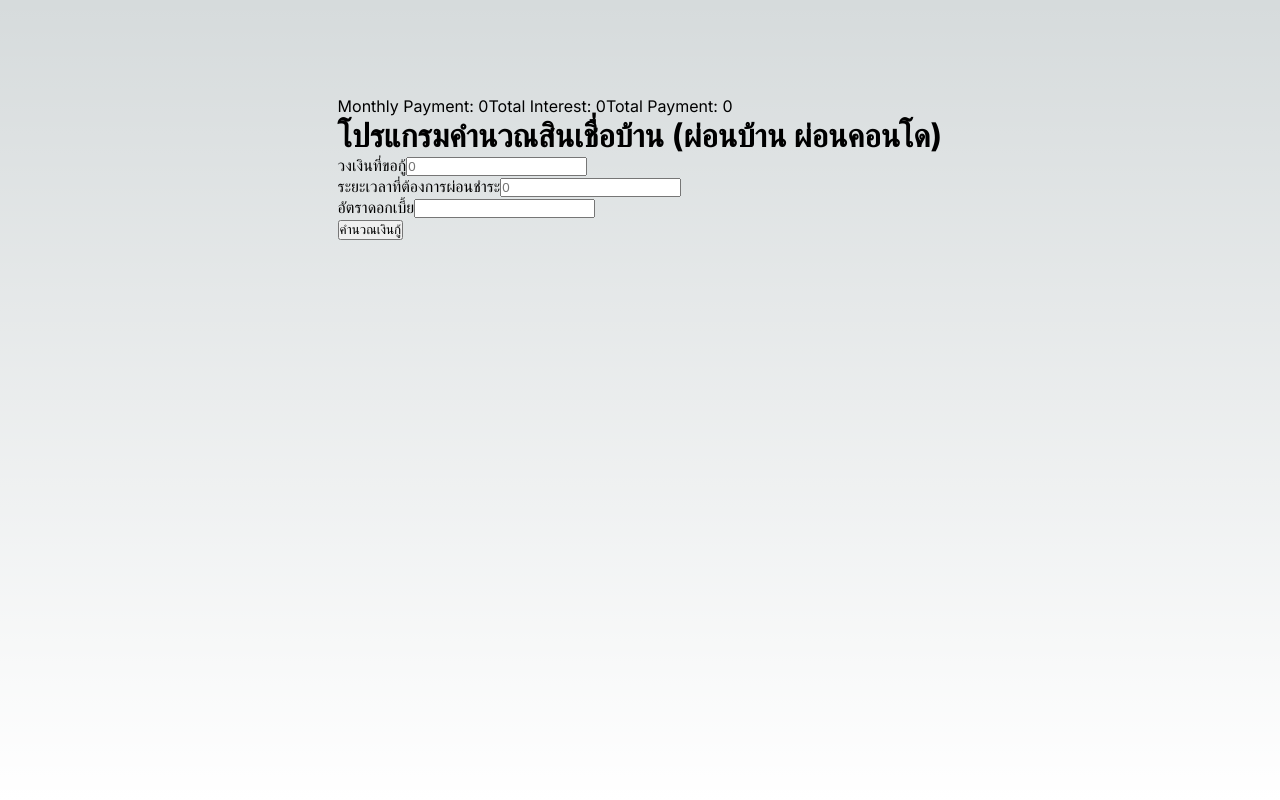
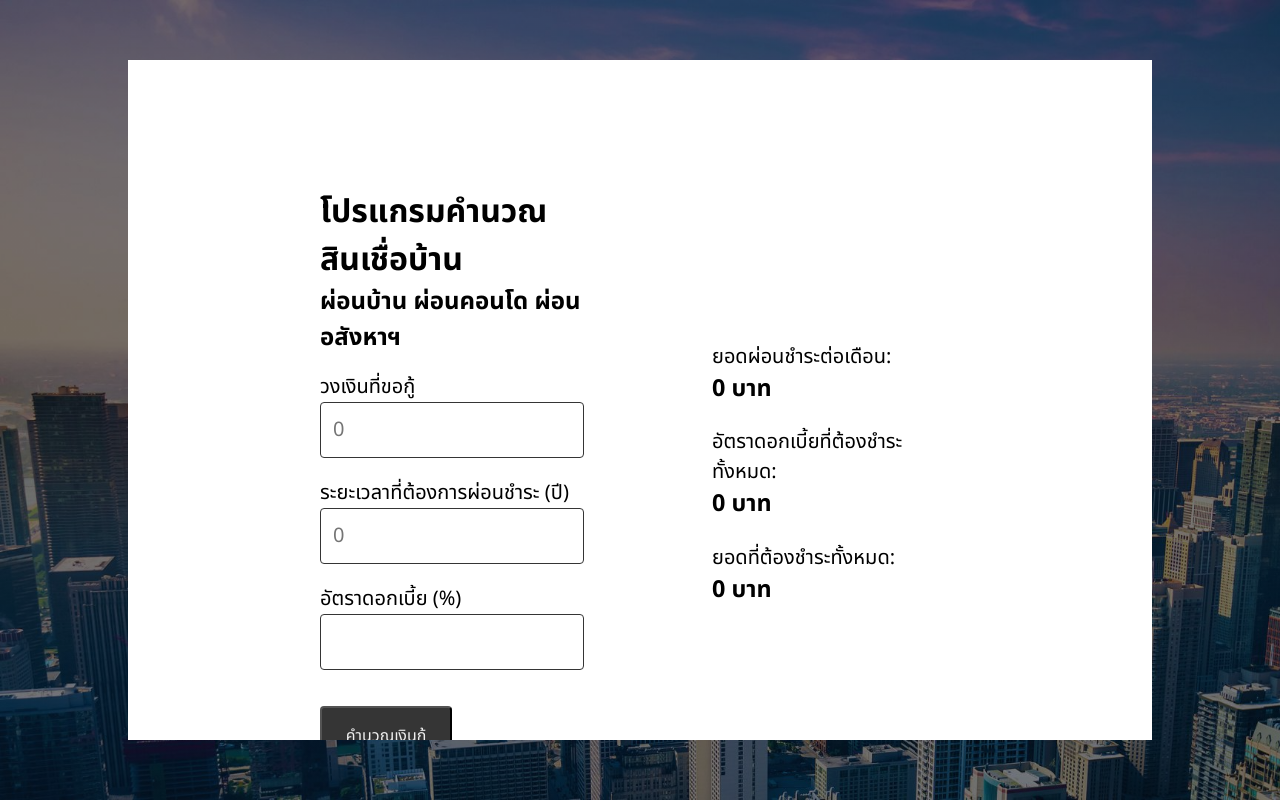
Before and after one commit to stateless-x/loan-calculator, a Next.js app: page / in a window 1280 px wide. Built offline with nearby package versions, Linux system fonts and the light colour scheme.

Commit message:
complete overall ui

```diff
--- a/src/app/globals.css
+++ /dev/null
@@ -1,107 +0,0 @@
-:root {
-  --max-width: 1100px;
-  --border-radius: 12px;
-  --font-mono: ui-monospace, Menlo, Monaco, 'Cascadia Mono', 'Segoe UI Mono',
-    'Roboto Mono', 'Oxygen Mono', 'Ubuntu Monospace', 'Source Code Pro',
-    'Fira Mono', 'Droid Sans Mono', 'Courier New', monospace;
-
-  --foreground-rgb: 0, 0, 0;
-  --background-start-rgb: 214, 219, 220;
-  --background-end-rgb: 255, 255, 255;
-
-  --primary-glow: conic-gradient(
-    from 180deg at 50% 50%,
-    #16abff33 0deg,
-    #0885ff33 55deg,
-    #54d6ff33 120deg,
-    #0071ff33 160deg,
-    transparent 360deg
-  );
-  --secondary-glow: radial-gradient(
-    rgba(255, 255, 255, 1),
-    rgba(255, 255, 255, 0)
-  );
-
-  --tile-start-rgb: 239, 245, 249;
-  --tile-end-rgb: 228, 232, 233;
-  --tile-border: conic-gradient(
-    #00000080,
-    #00000040,
-    #00000030,
-    #00000020,
-    #00000010,
-    #00000010,
-    #00000080
-  );
-
-  --callout-rgb: 238, 240, 241;
-  --callout-border-rgb: 172, 175, 176;
-  --card-rgb: 180, 185, 188;
-  --card-border-rgb: 131, 134, 135;
-}
-
-@media (prefers-color-scheme: dark) {
-  :root {
-    --foreground-rgb: 255, 255, 255;
-    --background-start-rgb: 0, 0, 0;
-    --background-end-rgb: 0, 0, 0;
-
-    --primary-glow: radial-gradient(rgba(1, 65, 255, 0.4), rgba(1, 65, 255, 0));
-    --secondary-glow: linear-gradient(
-      to bottom right,
-      rgba(1, 65, 255, 0),
-      rgba(1, 65, 255, 0),
-      rgba(1, 65, 255, 0.3)
-    );
-
-    --tile-start-rgb: 2, 13, 46;
-    --tile-end-rgb: 2, 5, 19;
-    --tile-border: conic-gradient(
-      #ffffff80,
-      #ffffff40,
-      #ffffff30,
-      #ffffff20,
-      #ffffff10,
-      #ffffff10,
-      #ffffff80
-    );
-
-    --callout-rgb: 20, 20, 20;
-    --callout-border-rgb: 108, 108, 108;
-    --card-rgb: 100, 100, 100;
-    --card-border-rgb: 200, 200, 200;
-  }
-}
-
-* {
-  box-sizing: border-box;
-  padding: 0;
-  margin: 0;
-}
-
-html,
-body {
-  max-width: 100vw;
-  overflow-x: hidden;
-}
-
-body {
-  color: rgb(var(--foreground-rgb));
-  background: linear-gradient(
-      to bottom,
-      transparent,
-      rgb(var(--background-end-rgb))
-    )
-    rgb(var(--background-start-rgb));
-}
-
-a {
-  color: inherit;
-  text-decoration: none;
-}
-
-@media (prefers-color-scheme: dark) {
-  html {
-    color-scheme: dark;
-  }
-}
--- a/src/app/layout.tsx
+++ b/src/app/layout.tsx
@@ -1,12 +1,12 @@
-import './globals.css'
+import '../styles/globals.css'
 import type { Metadata } from 'next'
-import { Inter } from 'next/font/google'
+import { Noto_Sans_Thai } from 'next/font/google'
 
-const inter = Inter({ subsets: ['latin'] })
+const notoSansThai = Noto_Sans_Thai ({ subsets: ['latin'] })
 
 export const metadata: Metadata = {
-  title: 'Create Next App',
-  description: 'Generated by create next app',
+  title: 'คำนวนเงินกู้บ้าน คอนโด อสังหาฯ ฟรี โดย Purin Buriwong',
+  description: 'โปรแกรมคำนวณดอกเบี้ยบ้าน สินเชื่อบ้าน ดอกเบี้ยเงินกู้บ้านแต่ละงวด คำนวณงวดผ่อนชำระ',
 }
 
 export default function RootLayout({
@@ -16,7 +16,7 @@ export default function RootLayout({
 }) {
   return (
     <html lang="en">
-      <body className={inter.className}>{children}</body>
+      <body className={notoSansThai.className}>{children}</body>
     </html>
   )
 }
--- a/src/app/page.module.css
+++ /dev/null
@@ -1,229 +0,0 @@
-.main {
-  display: flex;
-  flex-direction: column;
-  justify-content: space-between;
-  align-items: center;
-  padding: 6rem;
-  min-height: 100vh;
-}
-
-.description {
-  display: inherit;
-  justify-content: inherit;
-  align-items: inherit;
-  font-size: 0.85rem;
-  max-width: var(--max-width);
-  width: 100%;
-  z-index: 2;
-  font-family: var(--font-mono);
-}
-
-.description a {
-  display: flex;
-  justify-content: center;
-  align-items: center;
-  gap: 0.5rem;
-}
-
-.description p {
-  position: relative;
-  margin: 0;
-  padding: 1rem;
-  background-color: rgba(var(--callout-rgb), 0.5);
-  border: 1px solid rgba(var(--callout-border-rgb), 0.3);
-  border-radius: var(--border-radius);
-}
-
-.code {
-  font-weight: 700;
-  font-family: var(--font-mono);
-}
-
-.grid {
-  display: grid;
-  grid-template-columns: repeat(4, minmax(25%, auto));
-  max-width: 100%;
-  width: var(--max-width);
-}
-
-.card {
-  padding: 1rem 1.2rem;
-  border-radius: var(--border-radius);
-  background: rgba(var(--card-rgb), 0);
-  border: 1px solid rgba(var(--card-border-rgb), 0);
-  transition: background 200ms, border 200ms;
-}
-
-.card span {
-  display: inline-block;
-  transition: transform 200ms;
-}
-
-.card h2 {
-  font-weight: 600;
-  margin-bottom: 0.7rem;
-}
-
-.card p {
-  margin: 0;
-  opacity: 0.6;
-  font-size: 0.9rem;
-  line-height: 1.5;
-  max-width: 30ch;
-}
-
-.center {
-  display: flex;
-  justify-content: center;
-  align-items: center;
-  position: relative;
-  padding: 4rem 0;
-}
-
-.center::before {
-  background: var(--secondary-glow);
-  border-radius: 50%;
-  width: 480px;
-  height: 360px;
-  margin-left: -400px;
-}
-
-.center::after {
-  background: var(--primary-glow);
-  width: 240px;
-  height: 180px;
-  z-index: -1;
-}
-
-.center::before,
-.center::after {
-  content: '';
-  left: 50%;
-  position: absolute;
-  filter: blur(45px);
-  transform: translateZ(0);
-}
-
-.logo {
-  position: relative;
-}
-/* Enable hover only on non-touch devices */
-@media (hover: hover) and (pointer: fine) {
-  .card:hover {
-    background: rgba(var(--card-rgb), 0.1);
-    border: 1px solid rgba(var(--card-border-rgb), 0.15);
-  }
-
-  .card:hover span {
-    transform: translateX(4px);
-  }
-}
-
-@media (prefers-reduced-motion) {
-  .card:hover span {
-    transform: none;
-  }
-}
-
-/* Mobile */
-@media (max-width: 700px) {
-  .content {
-    padding: 4rem;
-  }
-
-  .grid {
-    grid-template-columns: 1fr;
-    margin-bottom: 120px;
-    max-width: 320px;
-    text-align: center;
-  }
-
-  .card {
-    padding: 1rem 2.5rem;
-  }
-
-  .card h2 {
-    margin-bottom: 0.5rem;
-  }
-
-  .center {
-    padding: 8rem 0 6rem;
-  }
-
-  .center::before {
-    transform: none;
-    height: 300px;
-  }
-
-  .description {
-    font-size: 0.8rem;
-  }
-
-  .description a {
-    padding: 1rem;
-  }
-
-  .description p,
-  .description div {
-    display: flex;
-    justify-content: center;
-    position: fixed;
-    width: 100%;
-  }
-
-  .description p {
-    align-items: center;
-    inset: 0 0 auto;
-    padding: 2rem 1rem 1.4rem;
-    border-radius: 0;
-    border: none;
-    border-bottom: 1px solid rgba(var(--callout-border-rgb), 0.25);
-    background: linear-gradient(
-      to bottom,
-      rgba(var(--background-start-rgb), 1),
-      rgba(var(--callout-rgb), 0.5)
-    );
-    background-clip: padding-box;
-    backdrop-filter: blur(24px);
-  }
-
-  .description div {
-    align-items: flex-end;
-    pointer-events: none;
-    inset: auto 0 0;
-    padding: 2rem;
-    height: 200px;
-    background: linear-gradient(
-      to bottom,
-      transparent 0%,
-      rgb(var(--background-end-rgb)) 40%
-    );
-    z-index: 1;
-  }
-}
-
-/* Tablet and Smaller Desktop */
-@media (min-width: 701px) and (max-width: 1120px) {
-  .grid {
-    grid-template-columns: repeat(2, 50%);
-  }
-}
-
-@media (prefers-color-scheme: dark) {
-  .vercelLogo {
-    filter: invert(1);
-  }
-
-  .logo {
-    filter: invert(1) drop-shadow(0 0 0.3rem #ffffff70);
-  }
-}
-
-@keyframes rotate {
-  from {
-    transform: rotate(360deg);
-  }
-  to {
-    transform: rotate(0deg);
-  }
-}
--- a/src/app/page.tsx
+++ b/src/app/page.tsx
@@ -1,5 +1,4 @@
-import Image from 'next/image'
-import styles from './page.module.css'
+import styles from '../styles/page.module.sass'
 import Mortgage from '@/components/mortgage/page'
 export default function Home() {
   return (
--- a/src/components/FormInput/page.tsx
+++ b/src/components/FormInput/page.tsx
@@ -16,6 +16,7 @@ export const FormInput = (props: any) => {
         onChange={onChange}
         onBlur={handleFocus}
         focused={focused.toString()}
+        autocomplete="off"
       />
       <span>{errorMessage}</span>
     </div>
--- a/src/components/mortgage/page.tsx
+++ b/src/components/mortgage/page.tsx
@@ -4,6 +4,7 @@ import { FormInput } from "../FormInput/page";
 import axios from "axios";
 import { formatNumberWithCommas } from "../../util/utility";
 import { MortgageInputs } from "../../type.d";
+import "../../styles/mortgage.sass";
 
 const Mortgage = () => {
   const [monthlyPayment, setMonthlyPayment] = useState(0);
@@ -29,28 +30,28 @@ const Mortgage = () => {
       refer: loanAmountRef,
       errorMessage: "This field must be numbers",
       required: true,
-      pattern: "^[0-9]*$",
+      pattern: "^[0-9.]*$",
     },
     {
       id: 2,
       name: "term",
       type: "text",
       placeholder: "0",
-      label: "ระยะเวลาที่ต้องการผ่อนชำระ",
+      label: "ระยะเวลาที่ต้องการผ่อนชำระ (ปี)",
       refer: termRef,
       errorMessage: "This field must be numbers",
       required: true,
-      pattern: "^[0-9]*$",
+      pattern: "^[0-9.]*$",
     },
     {
       id: 3,
       name: "interestRate",
       type: "text",
-      label: "อัตราดอกเบี้ย",
+      label: "อัตราดอกเบี้ย (%)",
       refer: rateRef,
       errorMessage: "This field must be numbers",
       required: true,
-      pattern: "^[0-9]*$",
+      pattern: "^[0-9.]*$",
     },
   ];
 
@@ -58,7 +59,6 @@ const Mortgage = () => {
     setValues({ ...values, [e.target.name]: e.target.value });
   };
 
-  console.log(values);
   const handleSubmit = async (e: React.FormEvent) => {
     e.preventDefault();
     try {
@@ -72,14 +72,11 @@ const Mortgage = () => {
   };
 
   return (
-    <div>
-      <div className="result-wrapper">
-        <span>Monthly Payment: {formatNumberWithCommas(monthlyPayment)}</span>
-        <span>Total Interest: {formatNumberWithCommas(totalInterest)}</span>
-        <span>Total Payment: {formatNumberWithCommas(totalPayment)}</span>
-      </div>
-      <div>
-        <h1>โปรแกรมคำนวณสินเชื่อบ้าน (ผ่อนบ้าน ผ่อนคอนโด)</h1>
+    <div className="mortgage-wrapper">
+      <div className="calculator-wrapper">
+        <div className="input-wrapper">
+          <h1>โปรแกรมคำนวณสินเชื่อบ้าน</h1>
+          <h2>ผ่อนบ้าน ผ่อนคอนโด ผ่อนอสังหาฯ</h2>
           <form onSubmit={handleSubmit}>
             {inputs.map((input) => (
               <FormInput
@@ -92,6 +89,21 @@ const Mortgage = () => {
             <button type="submit">คำนวณเงินกู้</button>
           </form>
         </div>
+        <div className="result-wrapper">
+          <span>
+            ยอดผ่อนชำระต่อเดือน:
+            <br /> <h3>{formatNumberWithCommas(monthlyPayment)}</h3>
+          </span>
+          <span>
+            อัตราดอกเบี้ยที่ต้องชำระทั้งหมด:
+            <br /> <h3>{formatNumberWithCommas(totalInterest)}</h3>
+          </span>
+          <span>
+            ยอดที่ต้องชำระทั้งหมด:
+            <br /> <h3>{formatNumberWithCommas(totalPayment)}</h3>
+          </span>
+        </div>
+      </div>
     </div>
   );
 };
--- a/src/styles/formInput.sass
+++ b/src/styles/formInput.sass
@@ -1,8 +1,27 @@
-.formInput span
-    color: red
-    font-size: 0.75rem
-    padding: 0.25rem
-    display: none
+$black: #353535
+$mobile: 480px
+$ipad: 1024px
+
+.formInput
+    position: relative
+    padding-bottom: 1.25rem
+    display: flex
+    flex-direction: column
+
+    label
+        font-size: 1.25rem
+    span
+        color: red
+        font-size: 0.75rem
+        padding: 0.25rem
+        display: none
+    input
+        padding: 0.75rem
+        font-size: 1.25rem
+        border: 1px solid $black
+        border-radius: 0.25rem
+        z-index: 1
+        background-color: transparent
 
 input:invalid[focused="true"] ~ span
     display: block
--- /dev/null
+++ b/src/styles/globals.css
@@ -0,0 +1,46 @@
+*,
+*::before,
+*::after {
+  box-sizing: border-box;
+}
+
+* {
+  margin: 0;
+}
+
+body {
+  line-height: 1.5;
+  -webkit-font-smoothing: antialiased;
+  font-size: 16px;
+}
+
+img,
+picture,
+video,
+canvas,
+svg {
+  display: block;
+  max-width: 100%;
+}
+
+input,
+button,
+textarea,
+select {
+  font: inherit;
+}
+
+p,
+h1,
+h2,
+h3,
+h4,
+h5,
+h6 {
+  overflow-wrap: break-word;
+}
+
+#root,
+#__next {
+  isolation: isolate;
+}
--- /dev/null
+++ b/src/styles/mortgage.sass
@@ -0,0 +1,70 @@
+$mobile: 480px
+$ipad: 1024px
+$black: #353535
+$white: #eeeeee
+
+.mortgage-wrapper
+    background-color: white
+    display: flex
+    flex-direction: column
+    padding: 6rem 12rem
+    height: 85vh
+    width:80%
+    margin: auto
+    overflow-x: hidden
+    overflow-y: auto
+
+.calculator-wrapper
+    display: flex
+    justify-content: space-between
+    gap: 8rem
+    margin-top:2rem
+    h2
+        margin-bottom: 1rem
+
+.input-wrapper
+    display: flex
+    flex-direction: column
+    flex:1
+
+    button
+        padding: 1rem
+        margin: 1rem 0
+        background-color: $black
+        color: $white
+        border-radius: 0.25rem
+        min-width: 50%
+
+.result-wrapper
+    display: flex
+    flex-direction: column
+    flex:1
+    justify-content: center
+    span
+        margin-bottom: 1.25rem
+        font-size: 1.25rem
+
+@media (max-width: $ipad)
+    .calculator-wrapper
+        flex-direction: column
+        gap: 2rem
+    .mortgage-wrapper
+        padding: 3rem 6rem
+        height: 100vh
+    .result-wrapper
+        margin-top: 0
+
+@media (max-width: $mobile)
+    .mortgage-wrapper
+        padding: 2.5rem
+        width:90%
+        h1
+            font-size: 1.35rem
+        h2
+            font-size:0.8rem
+        label
+            font-size: 1rem
+
+        .input-wrapper
+            button
+                padding: 0.5rem
--- /dev/null
+++ b/src/styles/page.module.sass
@@ -0,0 +1,8 @@
+
+.main
+  display: flex
+  flex-direction: column
+  min-height: 100vh
+  background-image: linear-gradient(rgba(0, 0, 0, 0.5), rgba(0, 0, 0, 0.5)), url('../public/bg1.jpg')
+  background-position: center center
+  background-size: cover
--- a/src/util/utility.tsx
+++ b/src/util/utility.tsx
@@ -1,3 +1,3 @@
 export function formatNumberWithCommas(num: number): string {
-    return num.toString().replace(/\B(?=(\d{3})+(?!\d))/g, ",");
+    return num.toString().replace(/\B(?=(\d{3})+(?!\d))/g, ",")+" บาท";
   }
```
Also changed, not shown: src/app/api/calculator/mortgage/route.tsx (+17 -7 lines), src/public/bg1.jpg (added). Lines whose indentation alone changed are shown as unchanged.
